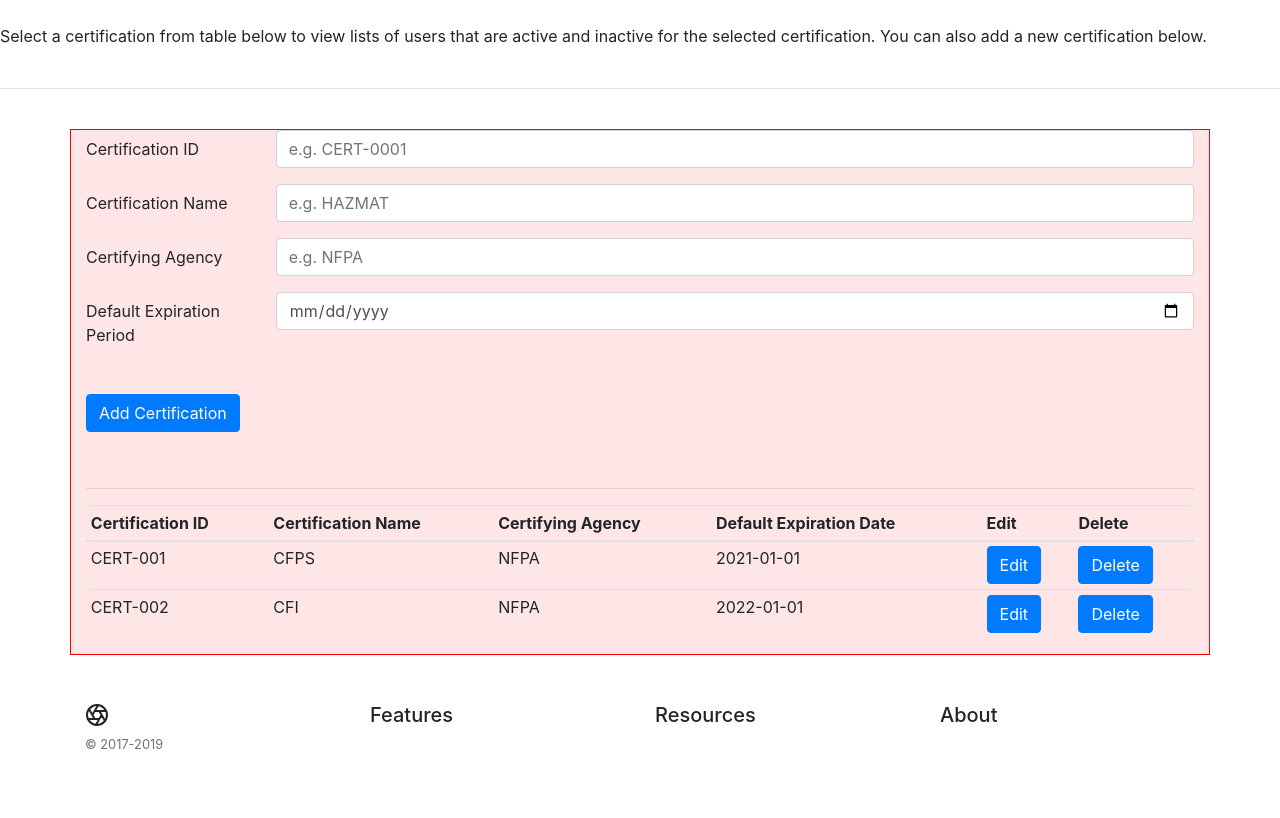
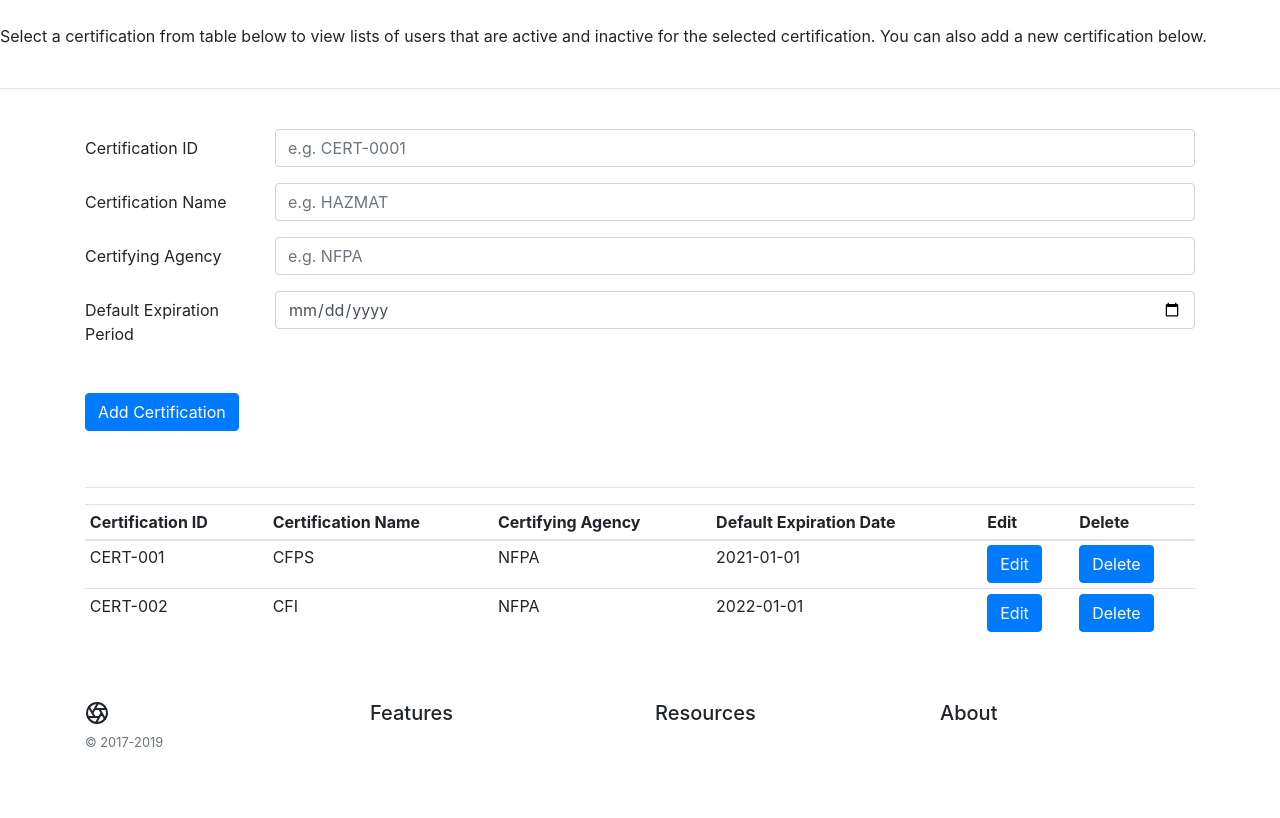
Before and after one commit to tejusn/ocfr-team2, a PHP site: page /public/certs.html in a window 1280 px wide. Shown: the part 56-874 px from the top of the page. After the commit the page ends 803 px from the top, so only its background shows below. Run offline with PHP 8.4, Linux system fonts and the light colour scheme.

Commit message:
css changes

```diff
--- a/app/public/css/site.css
+++ b/app/public/css/site.css
@@ -1,7 +1,7 @@
-#mainContent {
+/* #mainContent {
   border: 1px red solid;
   background-color: rgb(255,230,230);
-}
+} */
 
 .queueView {
   border: 2px black solid;
```
